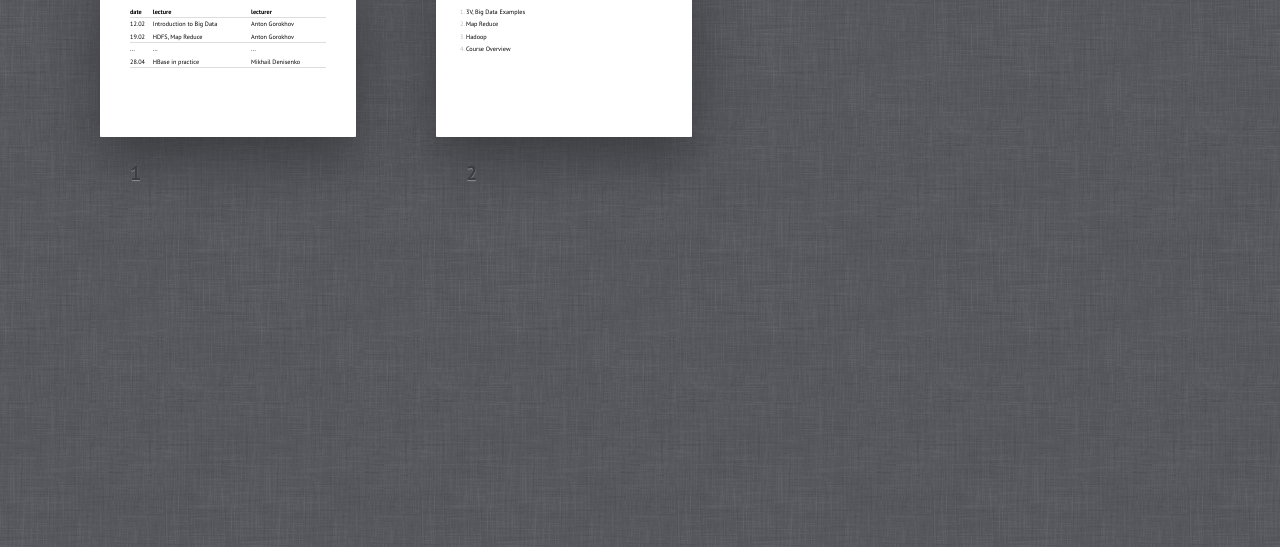
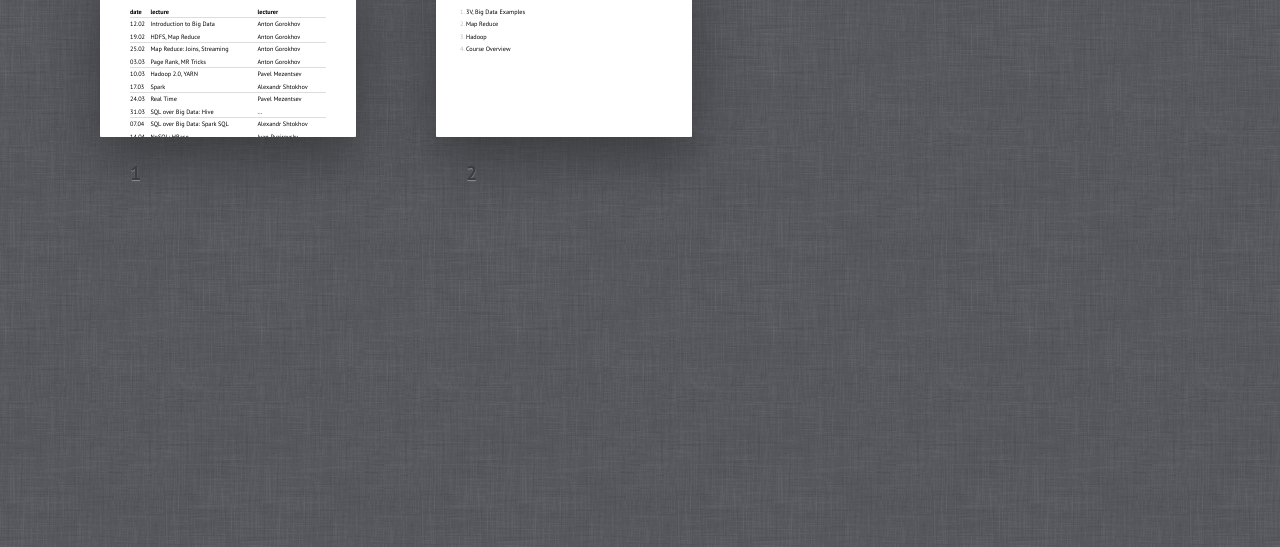
Before and after one commit to alex-33/presentations, a plain HTML site: page big_data/index.html in a window 1280 px wide. Shown: the part 253-800 px from the top of the page. Drawn offline with Linux system fonts and the light colour scheme.

Commit message:
15 lectures plan

```diff
--- a/big_data/index.html
+++ b/big_data/index.html
@@ -33,14 +33,69 @@
                         <td>Anton Gorokhov</td>
                     </tr>
                     <tr>
+                        <td>25.02</td>
+                        <td>Map Reduce: Joins, Streaming</td>
+                        <td>Anton Gorokhov</td>
+                    </tr>
+                    <tr>
+                        <td>03.03</td>
+                        <td>Page Rank, MR Tricks</td>
+                        <td>Anton Gorokhov</td>
+                    </tr>
+                    <tr>
+                        <td>10.03</td>
+                        <td>Hadoop 2.0, YARN</td>
+                        <td>Pavel Mezentsev</td>
+                    </tr>
+                    <tr>
+                        <td>17.03</td>
+                        <td>Spark</td>
+                        <td>Alexandr Shtokhov</td>
+                    </tr>
+                    <tr>
+                        <td>24.03</td>
+                        <td>Real Time</td>
+                        <td>Pavel Mezentsev</td>
+                    </tr>
+                    <tr>
+                        <td>31.03</td>
+                        <td>SQL over Big Data: Hive</td>
                         <td>...</td>
-                        <td>...</td>
-                        <td>...</td>
+                    </tr>
+                    <tr>
+                        <td>07.04</td>
+                        <td>SQL over Big Data: Spark SQL</td>
+                        <td>Alexandr Shtokhov</td>
+                    </tr>
+                    <tr>
+                        <td>14.04</td>
+                        <td>NoSQL: HBase</td>
+                        <td>Ivan Puzirevsky</td>
+                    </tr>
+                    <tr>
+                        <td>21.04</td>
+                        <td>NoSQL: Cassandra</td>
+                        <td>Ivan Puzirevsky</td>
                     </tr>
                     <tr>
                         <td>28.04</td>
                         <td>HBase in practice</td>
                         <td>Mikhail Denisenko</td>
+                    </tr>
+                    <tr>
+                        <td>05.05</td>
+                        <td>...</td>
+                        <td>...</td>
+                    </tr>
+                    <tr>
+                        <td>12.05</td>
+                        <td>CUDA</td>
+                        <td>Dmitry Bikulov</td>
+                    </tr>
+                    <tr>
+                        <td>19.05</td>
+                        <td>...</td>
+                        <td>...</td>
                     </tr>
                 </table>
         </div></section>
```
